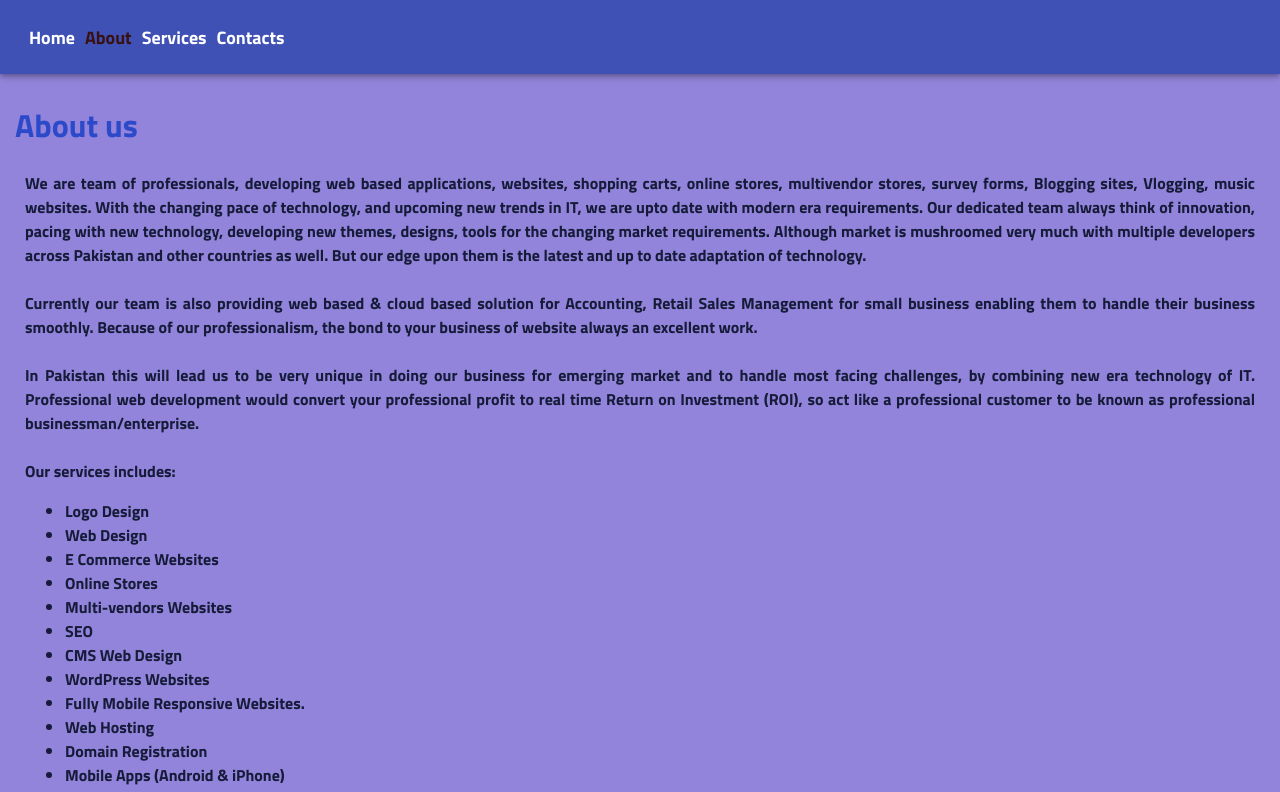
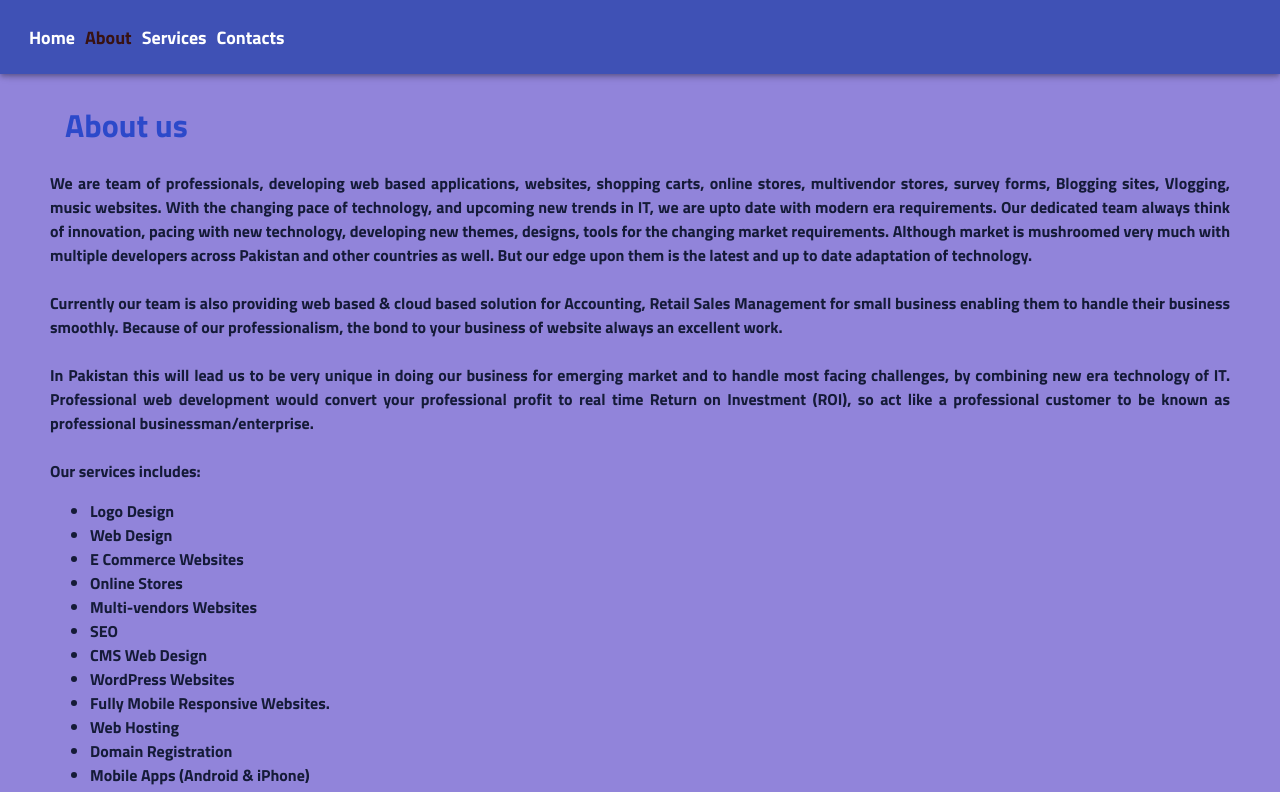
Before and after one commit to Naeem009/Webbers, a React (Create React App) app: page /about in a window 1280 px wide. Shown: the top 792 px of the page. Built offline with nearby package versions, Linux system fonts and the light colour scheme; what webfontloader would draw is missing.

Commit message:
CSS changes

```diff
--- a/src/App.css
+++ b/src/App.css
@@ -2,7 +2,7 @@
 @import url('https://fonts.googleapis.com/css2?family=Ubuntu+Condensed&display=swap');
 
 body{
-  background-color: rgb(145, 132, 218);
+  background-color: #9184DA;
   font-family: 'Titillium Web', sans-serif;
   padding-top: 80px;
 }
@@ -26,6 +26,7 @@ body{
   color: rgb(21, 27, 56);
   font-family: 'Titillium Web', sans-serif;
   font-size: 16px;
+  text-align: justify;
 }
 .title{
   padding-top: 3px;
@@ -152,8 +153,11 @@ body{
 }
 
 .activelink{
+  padding: 5px;
   color: rgb(56, 18, 18);
   font-size: 18px;
   font-weight: bold;
-
+  align-content: right;
+  text-decoration: none;
+  font-family: 'Titillium Web', sans-serif;
 }
--- a/src/Pages/About.js
+++ b/src/Pages/About.js
@@ -1,31 +1,11 @@
 import React from 'react';
-import Grid from '@material-ui/core/Grid';
-import { makeStyles } from '@material-ui/core/styles';
 import Text from './TextAbout';
+function About() {
 
-const useStyles = makeStyles((theme) => ({
-    root: {
-        flexGrow: 0,
-        textAlign: 'justify',
-    },
-    paper: {
-        padding: theme.spacing(2),
+    return (
+        <div className='homtxt-mr'>
+                    <Text />
 
-        color: theme.palette.text.secondary,
-        backgroundColor: '#9184DA',
-
-    },
-}));
-
-function About() {
-    const classes = useStyles();
-    return (
-        <div className={classes.root}>
-            <Grid container spacing={0}>
-                <Grid item xs={12}>
-                    <Text />
-                </Grid>
-            </Grid>
         </div>
     );
 }
--- a/src/Pages/NavBar.js
+++ b/src/Pages/NavBar.js
@@ -7,7 +7,7 @@ function NavBar() {
     return (
         <div>
             <AppBar position="fixed">
-                <Toolbar className='NavLink' color='inherit'>
+                <Toolbar className='NavLink'>
                     <NavLink to="/" className='NavLink' exact activeClassName='activelink'>Home</NavLink>
                     <NavLink to="/about" className='NavLink' exact activeClassName='activelink'>About</NavLink>
                     <NavLink to="/services" className='NavLink' exact activeClassName='activelink'>Services</NavLink>
--- a/src/Pages/Services.js
+++ b/src/Pages/Services.js
@@ -1,33 +1,15 @@
 import React from 'react';
 import Grid from '@material-ui/core/Grid';
-import Paper from '@material-ui/core/Paper';
-import { makeStyles } from '@material-ui/core/styles';
 import ImgSlid from './Animation';
 import AnimGirl from './AnimateGirl';
 import ManMov from './Animate';
 
+function Services() {
 
-
-const useStyles = makeStyles((theme) => ({
-    root: {
-        flexGrow: 0,
-    },
-    paper: {
-        padding: theme.spacing(2),
-        textAlign: 'justify',
-        color: theme.palette.text.secondary,
-        backgroundColor: '#9184DA',
-
-    },
-}));
-
-function Services() {
-    const classes = useStyles();
     return (
-        <div className={classes.root}>
-            <Grid container spacing={0}>
+        <div>
+            <Grid container spacing={0} className='homtxt-mr'>
                 <Grid item xs={4}>
-                    <Paper className={classes.paper} elevation={0}>
                         <h1><strong className='title'>What we offer</strong></h1>
                         <h3>
                             <ul>
@@ -46,14 +28,12 @@ function Services() {
                                 <span className='brand'>CHOOSE US FOR YOUR BUSINESS NEEDS.</span>
                             </ul>
                         </h3>
-                    </Paper>
+
                 </Grid>
                 <Grid item xs={8}>
-                    <Paper className={classes.paper} elevation={0}>
                     <div><ImgSlid/></div>
                     <div className='divspc'><AnimGirl/></div>
                     <div><ManMov/></div>
-                    </Paper>
                 </Grid>
             </Grid>
         </div>
--- a/src/Pages/TextAbout.js
+++ b/src/Pages/TextAbout.js
@@ -2,16 +2,34 @@ import React from 'react';
 
 function Text(){
     return(
-        <div>
+        <div className='homtxt-mr'>
             <h1><strong className='title'>About us</strong></h1>
-                        <h4 className='homtxt-mr'>We are team of professionals, developing web based applications, websites, shopping carts, online stores, multivendor stores, survey forms, Blogging sites, Vlogging, music websites. With the changing pace of technology, and upcoming new trends in IT, we are upto date with modern era requirements. Our dedicated team always think of innovation, pacing with new technology, developing new themes, designs, tools for the changing market requirements.
-                        Although market is mushroomed very much with multiple developers across Pakistan and other countries as well. But our edge upon them is the latest and up to date adaptation of technology.
+                        <h4>
+                            We are team of professionals, developing web based applications,
+                            websites, shopping carts, online stores, multivendor stores,
+                            survey forms, Blogging sites, Vlogging, music websites. With the
+                            changing pace of technology, and upcoming new trends in IT,
+                            we are upto date with modern era requirements. Our dedicated team
+                            always think of innovation, pacing with new technology, developing new
+                            themes, designs, tools for the changing market requirements.
+                            Although market is mushroomed very much with multiple developers
+                            across Pakistan and other countries as well. But our edge upon them is
+                            the latest and up to date adaptation of technology.
                         <br /><br />
-                        Currently our team is also providing web based & cloud based solution for Accounting, Retail Sales Management for small business enabling them to handle their business smoothly. Because of our professionalism, the bond to your business of website always an excellent work.
+                            Currently our team is also providing web based & cloud based
+                            solution for Accounting, Retail Sales Management for small
+                            business enabling them to handle their business smoothly.
+                            Because of our professionalism, the bond to your business of website
+                            always an excellent work.
                         <br /><br />
-                        In Pakistan this will lead us to be very unique in doing our business for emerging market and to handle most facing challenges, by combining new era technology of IT. Professional web development would convert your professional profit to real time Return on Investment (ROI), so act like a professional customer to be known as professional businessman/enterprise.
+                            In Pakistan this will lead us to be very unique in doing our
+                            business for emerging market and to handle most facing challenges,
+                            by combining new era technology of IT.
+                            Professional web development would convert your professional profit to real
+                            time Return on Investment (ROI), so act like a professional customer
+                            to be known as professional businessman/enterprise.
                         <br /><br />
-                        Our services includes:
+                            Our services includes:
                         <ul>
                                 <li>Logo Design</li>
                                 <li>Web Design</li>
@@ -26,8 +44,9 @@ function Text(){
                                 <li>Domain Registration</li>
                                 <li>Mobile Apps (Android & iPhone)</li>
                                 <li>CHOOSE US FOR YOUR BUSINESS NEEDS.</li>
-                            </ul>
-                            <br />Team<br /><span className='brand'>WEBBERS</span></h4>
+                        </ul>
+                        <br />Team<br /><span className='brand'>WEBBERS</span>
+                        </h4>
         </div>
     );
 }
--- a/src/index.js
+++ b/src/index.js
@@ -4,6 +4,7 @@ import './index.css';
 import App from './App';
 import * as serviceWorker from './serviceWorker';
 import WebFont from 'webfontloader';
+
 
 WebFont.load({
   google: {
```
